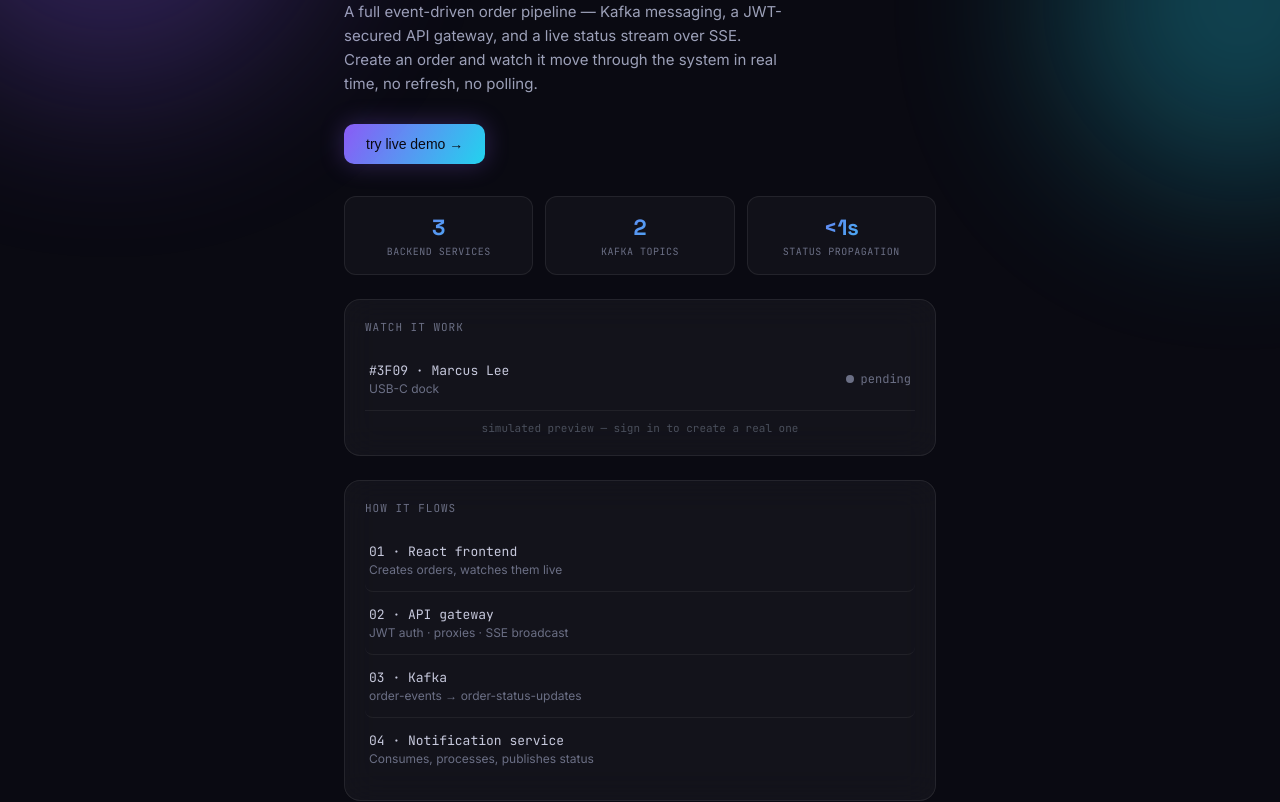
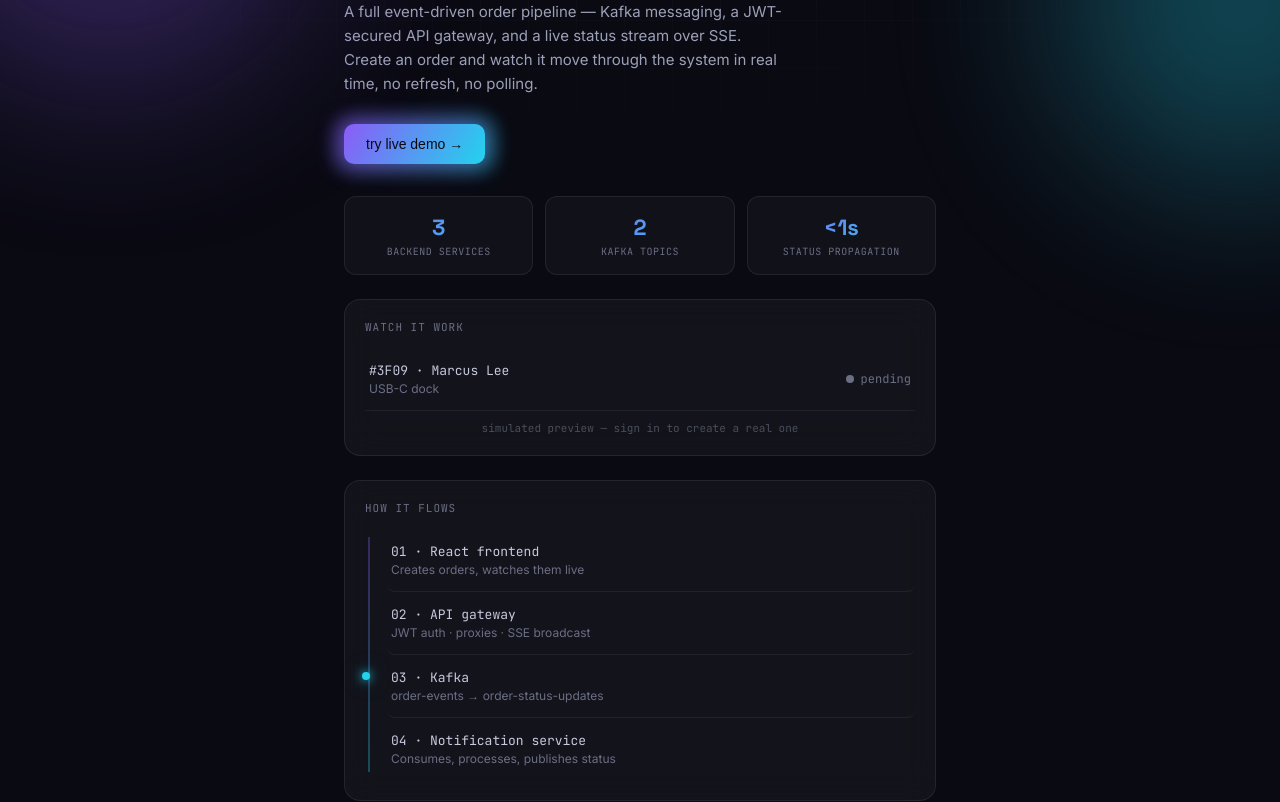
Before and after one commit to nicholas0901-stack/event-order-stream, a React (Vite) app in the folder frontend/: page / in a window 1280 px wide. Shown: the part 220-1022 px from the top of the page. Built offline with nearby package versions, Linux system fonts and the light colour scheme; no server answers.

Commit message:
Add scroll-reveal, cursor parallax, animated flow line, and shimmer effects to landing page

```diff
--- a/frontend/src/components/Landing.jsx
+++ b/frontend/src/components/Landing.jsx
@@ -1,4 +1,4 @@
-import { useEffect, useState } from 'react'
+import { useEffect, useRef, useState } from 'react'
 
 const stack = ['Kafka', 'Spring Boot', 'JWT', 'SSE', 'PostgreSQL', 'React', 'Docker']
 
@@ -15,7 +15,6 @@ const stats = [
   { value: '<1s', label: 'status propagation' }
 ]
 
-// Mock Data on how the stats will be.
 const TICKER_SEQUENCE = ['pending', 'processing', 'confirmed']
 const TICKER_ORDERS = [
   { id: '7A21', customer: 'Sarah Chen', item: 'Mechanical keyboard' },
@@ -33,59 +32,89 @@ const payloadExample = `{
   "createdAt": "2026-07-29T02:14:00Z"
 }`
 
+function Reveal({ children }) {
+  const ref = useRef(null)
+  const [visible, setVisible] = useState(false)
+
+  useEffect(() => {
+    const el = ref.current
+    if (!el) return
+    const observer = new IntersectionObserver(
+      ([entry]) => {
+        if (entry.isIntersecting) {
+          setVisible(true)
+          observer.disconnect()
+        }
+      },
+      { threshold: 0.15 }
+    )
+    observer.observe(el)
+    return () => observer.disconnect()
+  }, [])
+
+  return (
+    <div ref={ref} className={`reveal ${visible ? 'visible' : ''}`}>
+      {children}
+    </div>
+  )
+}
+
 export default function Landing({ onEnter }) {
   const [tickerIndex, setTickerIndex] = useState(0)
   const [statusIndex, setStatusIndex] = useState(0)
   const [showPayload, setShowPayload] = useState(false)
+  const orb1Ref = useRef(null)
+  const orb2Ref = useRef(null)
 
   useEffect(() => {
     const interval = setInterval(() => {
-      setStatusIndex((prev) => {
-        if (prev < TICKER_SEQUENCE.length - 1) return prev + 1
-        return 0
-      })
-      setTickerIndex((prev) => {
-        // advance to next fake order once a full cycle completes
-        if (statusIndex === TICKER_SEQUENCE.length - 1) {
-          return (prev + 1) % TICKER_ORDERS.length
-        }
-        return prev
-      })
+      setStatusIndex((prev) => (prev < TICKER_SEQUENCE.length - 1 ? prev + 1 : 0))
+      setTickerIndex((prev) => (statusIndex === TICKER_SEQUENCE.length - 1 ? (prev + 1) % TICKER_ORDERS.length : prev))
     }, 1800)
     return () => clearInterval(interval)
   }, [statusIndex])
+
+  useEffect(() => {
+    function handleMouseMove(e) {
+      const x = (e.clientX / window.innerWidth - 0.5) * 30
+      const y = (e.clientY / window.innerHeight - 0.5) * 30
+      if (orb1Ref.current) orb1Ref.current.style.transform = `translate(${x}px, ${y}px)`
+      if (orb2Ref.current) orb2Ref.current.style.transform = `translate(${-x * 0.6}px, ${-y * 0.6}px)`
+    }
+    window.addEventListener('mousemove', handleMouseMove)
+    return () => window.removeEventListener('mousemove', handleMouseMove)
+  }, [])
 
   const order = TICKER_ORDERS[tickerIndex]
   const status = TICKER_SEQUENCE[statusIndex]
 
   return (
     <div className="app-wrap">
-      <div className="orb orb-1"></div>
-      <div className="orb orb-2"></div>
+      <div className="bg-grid"></div>
+      <div className="orb orb-1" ref={orb1Ref}></div>
+      <div className="orb orb-2" ref={orb2Ref}></div>
 
       <div className="nav">
         <span className="brand">event-order-stream</span>
-        <a
-          className="btn-ghost"
-          href="https://github.com/nicholas0901-stack"
-          target="_blank"
-          rel="noreferrer"
-        >
+        <a className="btn-ghost" href="https://github.com/nicholas0901-stack" target="_blank" rel="noreferrer">
           view source
         </a>
       </div>
 
-      <h1>real-time commerce,<br />powered by kafka</h1>
+      <h1 className="shimmer-text">real-time commerce,<br />powered by kafka</h1>
       <p className="sub">
         A full event-driven order pipeline — Kafka messaging, a JWT-secured API gateway,
         and a live status stream over SSE. Create an order and watch it move through
         the system in real time, no refresh, no polling.
       </p>
 
-      <div style={{ display: 'flex', gap: 12, marginBottom: 32 }}>
+      <div style={{ marginBottom: 32 }}>
+        <div className="cta-glow-wrap">
           <button className="btn-primary" onClick={onEnter}>try live demo →</button>
         </div>
+      </div>
 
+      <Reveal>
         <div className="stats-row">
           {stats.map((s) => (
             <div className="stat-card" key={s.label}>
@@ -94,7 +123,9 @@ export default function Landing({ onEnter }) {
             </div>
           ))}
         </div>
+      </Reveal>
 
+      <Reveal>
         <div className="glass">
           <div className="section-label">watch it work</div>
           <div className="order-row">
@@ -109,9 +140,13 @@ export default function Landing({ onEnter }) {
           </div>
           <div className="ticker-note">simulated preview — sign in to create a real one</div>
         </div>
+      </Reveal>
 
+      <Reveal>
         <div className="glass">
           <div className="section-label">how it flows</div>
+          <div className="flow-track">
+            <div className="flow-dot"></div>
             {flow.map((step, i) => (
               <div className="order-row hoverable" key={step.label}>
                 <div>
@@ -121,7 +156,10 @@ export default function Landing({ onEnter }) {
               </div>
             ))}
           </div>
+        </div>
+      </Reveal>
 
+      <Reveal>
         <div className="glass">
           <div
             className="section-label"
@@ -133,7 +171,9 @@ export default function Landing({ onEnter }) {
           </div>
           {showPayload && <pre className="code-block">{payloadExample}</pre>}
         </div>
+      </Reveal>
 
+      <Reveal>
         <div className="glass">
           <div className="section-label">built with</div>
           <div style={{ display: 'flex', flexWrap: 'wrap', gap: 8 }}>
@@ -142,6 +182,7 @@ export default function Landing({ onEnter }) {
             ))}
           </div>
         </div>
+      </Reveal>
 
       <footer className="footer">
         Built by Nicholas Ng · <a href="https://nicng.vercel.app/" target="_blank" rel="noreferrer">portfolio</a>
--- a/frontend/src/styles.css
+++ b/frontend/src/styles.css
@@ -78,7 +78,7 @@ h1 {
   font-size: 34px;
   font-weight: 700;
   line-height: 1.15;
-  background: linear-gradient(120deg, #ffffff 20%, #8b5cf6 55%, #22d3ee 90%);
+  background: linear-gradient(120deg, #ffffff 10%, #8b5cf6 40%, #22d3ee 70%, #8b5cf6 100%);
   -webkit-background-clip: text;
   background-clip: text;
   color: transparent;
@@ -423,3 +423,101 @@ input:focus {
   background: rgba(139, 92, 246, 0.15);
   border-color: rgba(139, 92, 246, 0.5);
 }
+
+/* Subtle background grid for depth */
+.bg-grid {
+  position: fixed;
+  inset: 0;
+  background-image:
+    linear-gradient(rgba(255,255,255,0.025) 1px, transparent 1px),
+    linear-gradient(90deg, rgba(255,255,255,0.025) 1px, transparent 1px);
+  background-size: 48px 48px;
+  pointer-events: none;
+  z-index: 0;
+  mask-image: radial-gradient(ellipse 80% 60% at 50% 0%, black 40%, transparent 80%);
+}
+
+/* Scroll-reveal */
+.reveal {
+  opacity: 0;
+  transform: translateY(24px);
+  transition: opacity 0.7s ease, transform 0.7s ease;
+}
+.reveal.visible {
+  opacity: 1;
+  transform: translateY(0);
+}
+
+/* Pulsing CTA glow ring */
+.cta-glow-wrap {
+  position: relative;
+  display: inline-block;
+}
+.cta-glow-wrap::before {
+  content: '';
+  position: absolute;
+  inset: -6px;
+  border-radius: 14px;
+  background: linear-gradient(120deg, #8b5cf6, #22d3ee);
+  opacity: 0.5;
+  filter: blur(10px);
+  animation: ctaPulse 2.4s ease-in-out infinite;
+  z-index: -1;
+}
+@keyframes ctaPulse {
+  0%, 100% { opacity: 0.35; transform: scale(1); }
+  50% { opacity: 0.65; transform: scale(1.04); }
+}
+
+/* Animated data-flow line for the architecture steps */
+.flow-track {
+  position: relative;
+  padding-left: 22px;
+}
+.flow-track::before {
+  content: '';
+  position: absolute;
+  left: 3px;
+  top: 8px;
+  bottom: 8px;
+  width: 2px;
+  background: linear-gradient(180deg, #8b5cf6, #22d3ee);
+  opacity: 0.3;
+}
+.flow-dot {
+  position: absolute;
+  left: -3px;
+  width: 8px;
+  height: 8px;
+  border-radius: 50%;
+  background: #22d3ee;
+  box-shadow: 0 0 10px #22d3ee, 0 0 20px rgba(34, 211, 238, 0.5);
+  animation: flowTravel 3.6s ease-in-out infinite;
+}
+@keyframes flowTravel {
+  0% { top: 8px; opacity: 0; }
+  10% { opacity: 1; }
+  90% { opacity: 1; }
+  100% { top: calc(100% - 16px); opacity: 0; }
+}
+
+/* Shimmering hero headline */
+.shimmer-text {
+  background-size: 200% auto;
+  animation: shimmer 5s linear infinite;
+}
+@keyframes shimmer {
+  0% { background-position: 0% center; }
+  100% { background-position: 200% center; }
+}
+
+@media (prefers-reduced-motion: reduce) {
+  .flow-dot, .cta-glow-wrap::before, .shimmer-text, .orb {
+    animation: none !important;
+  }
+  .reveal {
+    opacity: 1 !important;
+    transform: none !important;
+    transition: none !important;
+  }
+}
```
Lines whose indentation alone changed are shown as unchanged.
